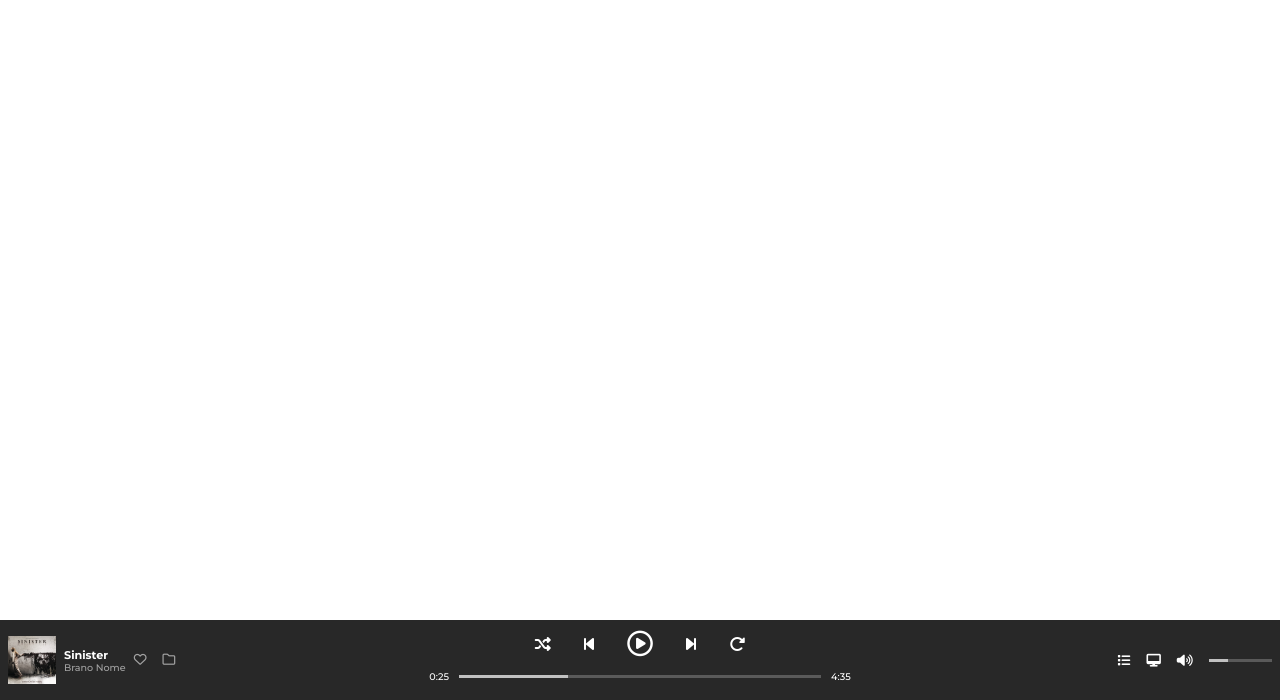
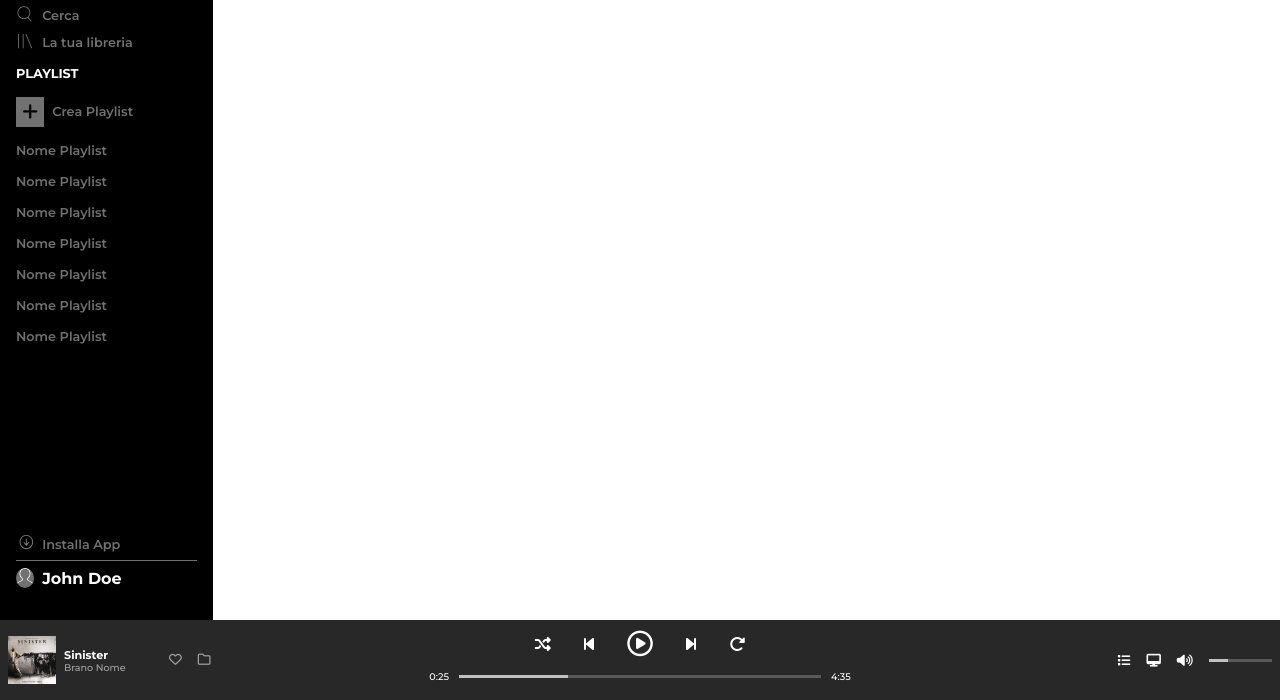
Before and after one commit to paoloevan/html-css-spotifyweb, a plain HTML site: page index.html in a window 1280 px wide. Shown: the part 100-800 px from the top of the page. Drawn offline with Linux system fonts and the light colour scheme.

Commit message:
add navigation section

```diff
--- a/assets/style.css
+++ b/assets/style.css
@@ -22,11 +22,16 @@ img {
     --sf-darker: #080B12;
     --sf-dark: #141922;
     --sf-dark-gray: #282828;
+    --sf-gray-text: #717171;
     --sf-spoty: #99E22E;
     --sf-grey: #A3A3A3;
     --sf-grey-bar: #5A5A5A;
     --sf-light-grey: #C1C1C1;
 
+}
+h3 {
+    color: var(--sf-white);
+    font-size: 1rem;
 }
 /* #endregion */
 
@@ -42,6 +47,9 @@ img {
 }
 .col_4 {
     width: calc(100% / 12 * 4);
+}
+.col_6 {
+    width: calc(100% / 12 * 6);
 }
 .col_10 {
     width: calc(100% / 12 * 10);
@@ -149,6 +157,10 @@ img {
     font-weight: 500;
     color: var(--sf-grey);
 }
+.playback .col_6 {
+    width: 100%;
+    justify-content: space-between;
+}
 .playback_left {
     align-items: center;
 }
@@ -229,9 +241,76 @@ img {
 /* #endregion */
 
 /* #region Nav Left */
+.box>.col_2 {
+    background-color: var(--sf-black);
+    overflow: hidden;
+}
 .nav_left {
+    height: 100%;
     flex-direction: column;
     justify-content: space-between;
+    padding: 1.5rem 1rem;
+}
+.logo img {
+    width: 50%;
+    padding-bottom: 1.5rem;
+}
+.section_nav_left,
+.playlist span,
+.playlist_name,
+.profile>.row {
+    width: 100%;
+    margin-bottom: 0.5rem;
+    color: var(--sf-gray-text);
+    align-items: end;
+}
+.section_nav_left img,
+.profile img {
+    width: 10%;
+    filter: invert(46%) sepia(1%) saturate(0%) hue-rotate(162deg) brightness(95%) contrast(88%);
+}
+.section_nav_left span,
+.playlist span,
+.profile span {
+    font-size: 0.8rem;
+    padding-left: 0.5rem;
+    font-weight: 600;
+
+}
+.playlist h4 {
+    font-size: 0.8rem;
+    color: var(--sf-white);
+    margin: 1rem 0;
+}
+.playlist i {
+    background-color: var(--sf-gray-text);
+    padding: 0.4rem;
+    font-size: 1.1rem;
+}
+.add_playlist {
+    align-items: flex-end;
+}
+.playlist_name {
+    margin-top: 1rem;
+    font-weight: 600;
+    font-size: 0.8rem;
+}
+.profile hr {
+    width: 100%;
+    height: 0px;
+    margin-bottom: 0.5rem;
+    padding-top: 0.1px;
+    border: none;
+    background-color: var(--sf-gray-text);
+}
+#profile {
+    filter: none;
+    width: 10%;
+    background-color: var(--sf-gray-text);
+    border-radius: 50%;
+}
+.profile h3 {
+    padding-left: 0.5rem;
 }
 /* #endregion */
 
@@ -245,6 +324,9 @@ img {
     }
     .play_time .col_10 {
         width: 80%;
+    }
+    .player .playback .col_6 {
+        justify-content: flex-start;
     }
 }
 
--- a/index.html
+++ b/index.html
@@ -24,8 +24,67 @@
             <div class="col_2">
 
                 <div class="row nav_left">
-                    <div class="navigation"></div>
-                    <div class="profile"></div>
+                    <!-- Home - Cerca - Libreria - Playlist-->
+                    <div class="navigation">
+
+                        <div class="logo">
+                            <img src="./assets/img/logo.svg" alt="">
+                        </div>
+
+                        <div class="section_nav_left row">
+                            <img src="./assets/img/home.svg" alt="">
+                            <span>Home</span>
+                        </div>
+                        <div class="section_nav_left row">
+                            <img src="./assets/img/search.svg" alt="">
+                            <span>Cerca</span>
+                        </div>
+                        <div class="section_nav_left row">
+                            <img src="./assets/img/libreria.svg" alt="">
+                            <span>La tua libreria</span>
+                        </div>
+                        <!-- Playlist -->
+                        <div class="playlist">
+                            <h4>PLAYLIST</h4>
+                            <div class="add_playlist row">
+                                <i class="fa-solid fa-plus"></i>
+                                <span>Crea Playlist</span>
+                            </div>
+                            <div class="playlist_name">
+                                Nome Playlist
+                            </div>
+                            <div class="playlist_name">
+                                Nome Playlist
+                            </div>
+                            <div class="playlist_name">
+                                Nome Playlist
+                            </div>
+                            <div class="playlist_name">
+                                Nome Playlist
+                            </div>
+                            <div class="playlist_name">
+                                Nome Playlist
+                            </div>
+                            <div class="playlist_name">
+                                Nome Playlist
+                            </div>
+                            <div class="playlist_name">
+                                Nome Playlist
+                            </div>
+                        </div>
+                    </div>
+                    <!-- Profilo - Installa App -->
+                    <div class="profile">
+                        <div class="row">
+                            <img src="./assets/img/download.svg" alt="">
+                            <span>Installa App</span>
+                        </div>
+                        <hr>
+                        <div class="row">
+                            <img id="profile" src="./assets/img/profile.svg" alt="">
+                            <h3>John Doe</h3>
+                        </div>
+                    </div>
                 </div>
             </div>
             <!-- finestra principale -->
```
